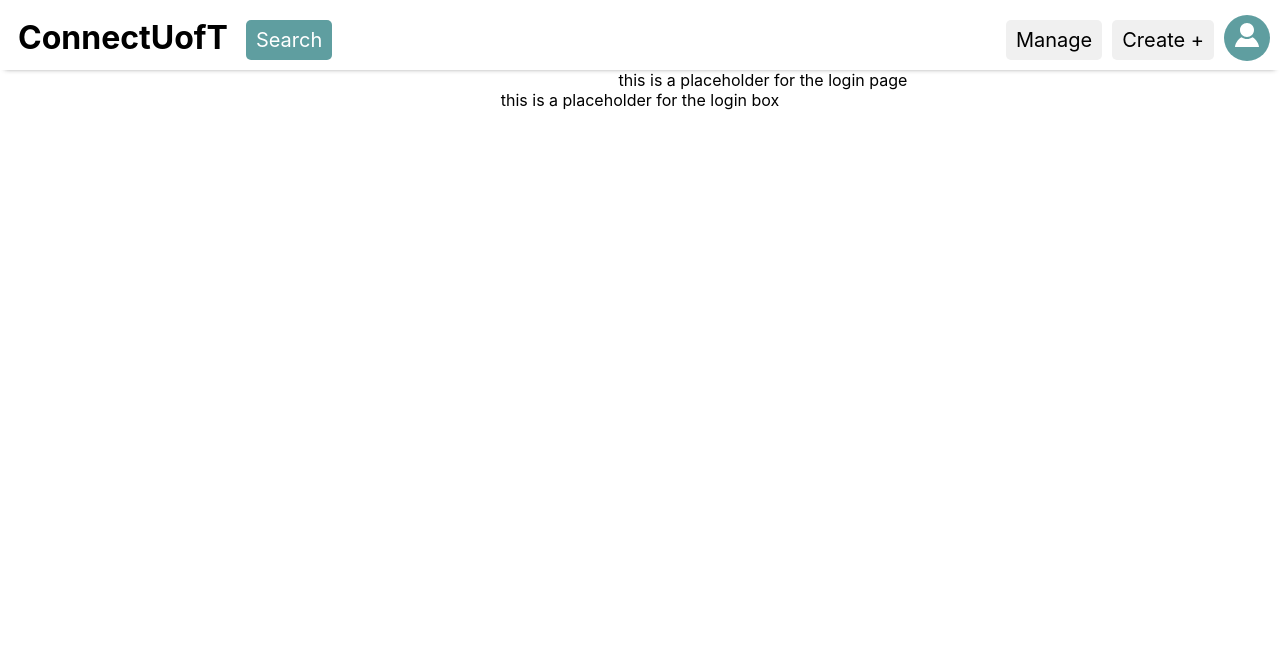
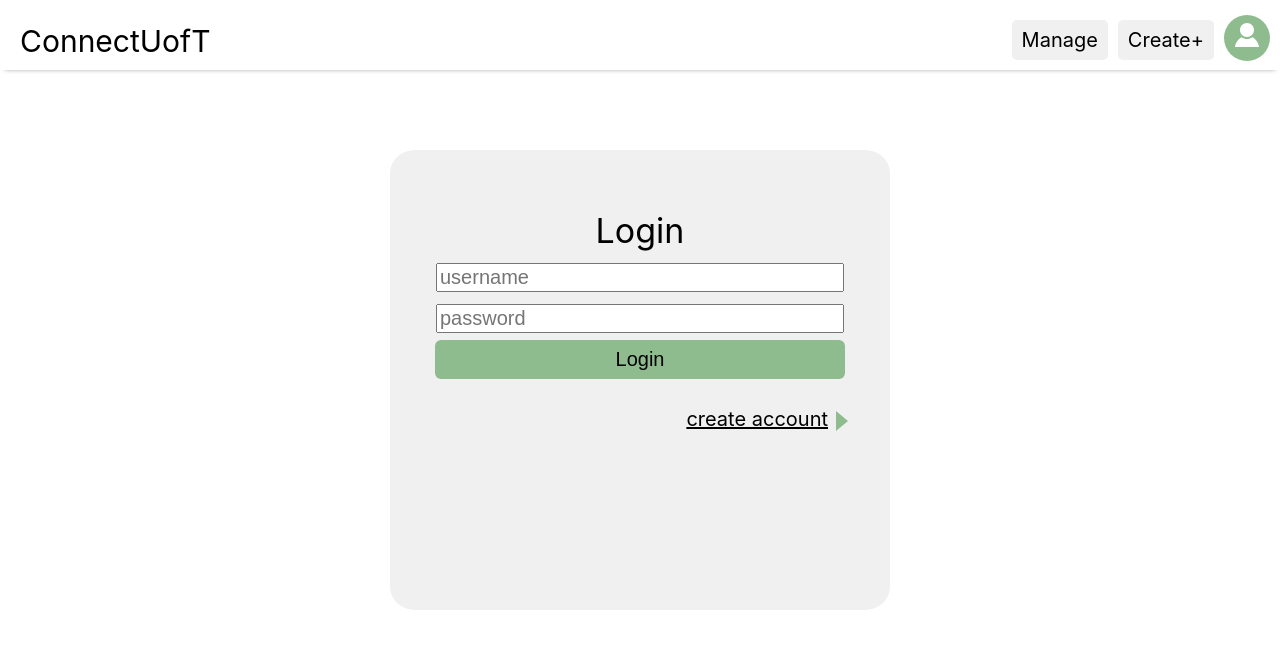
Before and after one commit to sliu7714/csc309_website, a React (Create React App) app in the folder connect-uoft-frontend/: page / in a window 1280 px wide. Shown: the top 648 px of the page. Built offline with nearby package versions, Linux system fonts and the light colour scheme.

Commit message:
added simple login ui
works with data from users list in data.js

```diff
--- a/connect-uoft-frontend/src/App.js
+++ b/connect-uoft-frontend/src/App.js
@@ -1,11 +1,13 @@
 import './App.css';
-import Login from "./views/Login";
+import Login from "./views/Login/Login";
 import {BrowserRouter, Switch, Route} from "react-router-dom";
 import Home from "./views/Home";
 import Profile from "./views/Profile";
 import Manage from "./views/Manage";
 
 function App() {
+
+
   return (
     <div className="App">
         {/* routes to different pages based on url */}
--- a/connect-uoft-frontend/src/Data/data.js
+++ b/connect-uoft-frontend/src/Data/data.js
@@ -1,6 +1,6 @@
 // here is where the hardcoded data would live
 // write it here and imported where it needs to be used,
-// keeping in mind how data would actually get passed when we have a backend
+// keeping in mind how data would actually get passed when we have a backenduse
 
 // for example: (user and posting objects will probably be more complicated later)
 export const users = [
--- a/connect-uoft-frontend/src/components/Header/Header.js
+++ b/connect-uoft-frontend/src/components/Header/Header.js
@@ -5,14 +5,13 @@ const Header = () => {
 
     return(
         <div className='header'>
-            <h1 className='title'>ConnectUofT</h1>
-            <a className='search_btn' href='/search'>Search</a>
+            <a className='title' href="/">ConnectUofT</a>
 
             {/*because of float: right, these appear in the reverse order*/}
             <a className='profile_btn' href='/profile'>
                 <img src="/images/user_icon.svg" alt="profile icon"/>
             </a>
-            <a className='create_btn' href='/create'>Create +</a>
+            <a className='create_btn' href='/create'>Create+</a>
             <a className='manage_btn' href='/manage'>Manage</a>
         </div>
     )
--- a/connect-uoft-frontend/src/components/Header/styles.css
+++ b/connect-uoft-frontend/src/components/Header/styles.css
@@ -2,12 +2,13 @@
     height: 70px;
     box-shadow: 0px 4px 5px -5px #888888;
     border: 0px;
-
+    background: white;
 }
 
 .title{
-    margin: 18px;
+    margin: 15px 2px 0px 10px;
     float: left;
+    font-size: 30px;
 }
 
 a{
@@ -16,28 +17,24 @@ a{
     border-radius: 5px;
     border: none;
     margin-top: 20px;
-    background: #F0F0F0;
     text-decoration:none;
     color: black;
 }
 
-.search_btn{
-    float: left;
-    background-color: cadetblue;
-    color: white;
-}
 
 .manage_btn{
     float: right;
     margin-left: 10px;
+    background: #F0F0F0;
 }
 .create_btn{
     float: right;
     margin-left: 10px;
+    background: #F0F0F0;
 }
 .profile_btn{
     padding: 8px;
-    background-color: cadetblue;
+    background-color: darkseagreen;
     border-radius: 50%;
     margin: 15px 10px 0px 10px;
     width: 30px;
--- a/connect-uoft-frontend/src/components/LoginBox.js
+++ /dev/null
@@ -1,16 +0,0 @@
-
-
-
-
-const LoginBox = () => {
-
-    return(
-        <div>
-            this is a placeholder for the login box
-        </div>
-    )
-
-
-}
-
-export default LoginBox
--- /dev/null
+++ b/connect-uoft-frontend/src/components/LoginBox/LoginBox.js
@@ -0,0 +1,73 @@
+import './styles.css'
+import {useState} from 'react'
+import {users} from '../../Data/data'
+
+
+const LoginBox = () => {
+
+    const[username, updateUsername] = useState("")
+    const[password, updatePassword] = useState("")
+    const[isIncorrectCredentials, updateIsIncorrectCredentials] = useState(false)
+
+    const incorrectCredentialsMsg = <div className="incorrect_msg">Incorrect login, please check your username and password</div>
+
+    const login = () =>{
+        // TODO (after phase 1) authenticate
+        console.log(`username:${username} password:${password}`) // make sure to delete later - security flaw
+        const matchingUsername = users.filter((user) => user.username == username )
+        if (matchingUsername.length === 1 && matchingUsername[0].password === password){
+            // clear password from state
+            updatePassword("")
+            // TODO: call parent function to set user id and stuff
+            console.log(`user id: ${matchingUsername[0].id}`)
+        }
+        else{
+            updateIsIncorrectCredentials(true)
+        }
+    }
+
+    return(
+        <div className="login_box">
+            Login
+            <br/>
+
+            <input
+                className="username_input"
+                type="text"
+                placeholder="username"
+                value={username}
+                onChange={e => updateUsername(e.target.value)}/>
+                <br/>
+
+            <input
+                className="password_input"
+                type="password"
+                placeholder="password"
+                value={password}
+                onChange={e => updatePassword(e.target.value)}/>
+            <br/>
+
+
+
+            <button
+                className="login_btn"
+                onClick={() => login()}>Login</button>
+
+            <div className="signup">
+                <a href="/signup" className="signup_link">
+                    <div className="arrow"/>
+                    <div>create account</div>
+                </a>
+
+            </div>
+
+            {/* render msg only if user has entered wrong credentials */}
+            {isIncorrectCredentials ? incorrectCredentialsMsg : null}
+        </div>
+
+    )
+
+
+}
+
+export default LoginBox
--- /dev/null
+++ b/connect-uoft-frontend/src/components/LoginBox/styles.css
@@ -0,0 +1,51 @@
+
+.title{
+    font-size: 30px;
+}
+
+.login_box{
+    height: 400px;
+    width: 500px;
+    margin: 10vh auto;
+    text-align: center;
+    padding-top: 60px;
+    font-size: 34px;
+    background: #F0F0F0;
+    border-radius: 5%;
+    color: black;
+    align: center;
+}
+.login_btn{
+    background: darkseagreen;
+    border: none;
+    font-size: 20px;
+    padding: 8px;
+    width: 410px;
+    border-radius: 6px;
+}
+input{
+    font-size: 20px;
+    width: 400px;
+}
+.incorrect_msg{
+    font-size: 16px;
+}
+.signup{
+    font-size: 12px;
+    text-align: right;
+    margin-right: 32px;
+    text-decoration: underline;
+}
+.signup_link{
+    display: flex;
+    flex-direction: row-reverse;
+}
+.arrow{
+    height: 0;
+    width: 0;
+    border-top: 10px solid transparent;
+    border-bottom: 10px solid transparent;
+    border-left: 12px solid darkseagreen;
+    margin-left: 8px;
+    margin-top: 4px;
+}
--- a/connect-uoft-frontend/src/views/Login.js
+++ /dev/null
@@ -1,18 +0,0 @@
-import Header from "../components/Header/Header";
-import LoginBox from "../components/LoginBox";
-
-
-const Login = () => {
-
-    return(
-        <div>
-            <Header></Header>
-            this is a placeholder for the login page
-            <LoginBox></LoginBox>
-        </div>
-    )
-
-
-}
-
-export default Login
--- /dev/null
+++ b/connect-uoft-frontend/src/views/Login/Login.js
@@ -0,0 +1,17 @@
+import Header from "../../components/Header/Header";
+import LoginBox from "../../components/LoginBox/LoginBox";
+import './styles.css';
+
+const Login = () => {
+
+    return(
+        <div className="login">
+            <Header/>
+            <LoginBox/>
+        </div>
+    )
+
+
+}
+
+export default Login
--- /dev/null
+++ b/connect-uoft-frontend/src/views/Login/styles.css
@@ -0,0 +1,5 @@
+/*.login{*/
+/*    background: darkseagreen;*/
+/*    height: 100vh;*/
+/*    overflow: hidden;*/
+/*}*/
```
